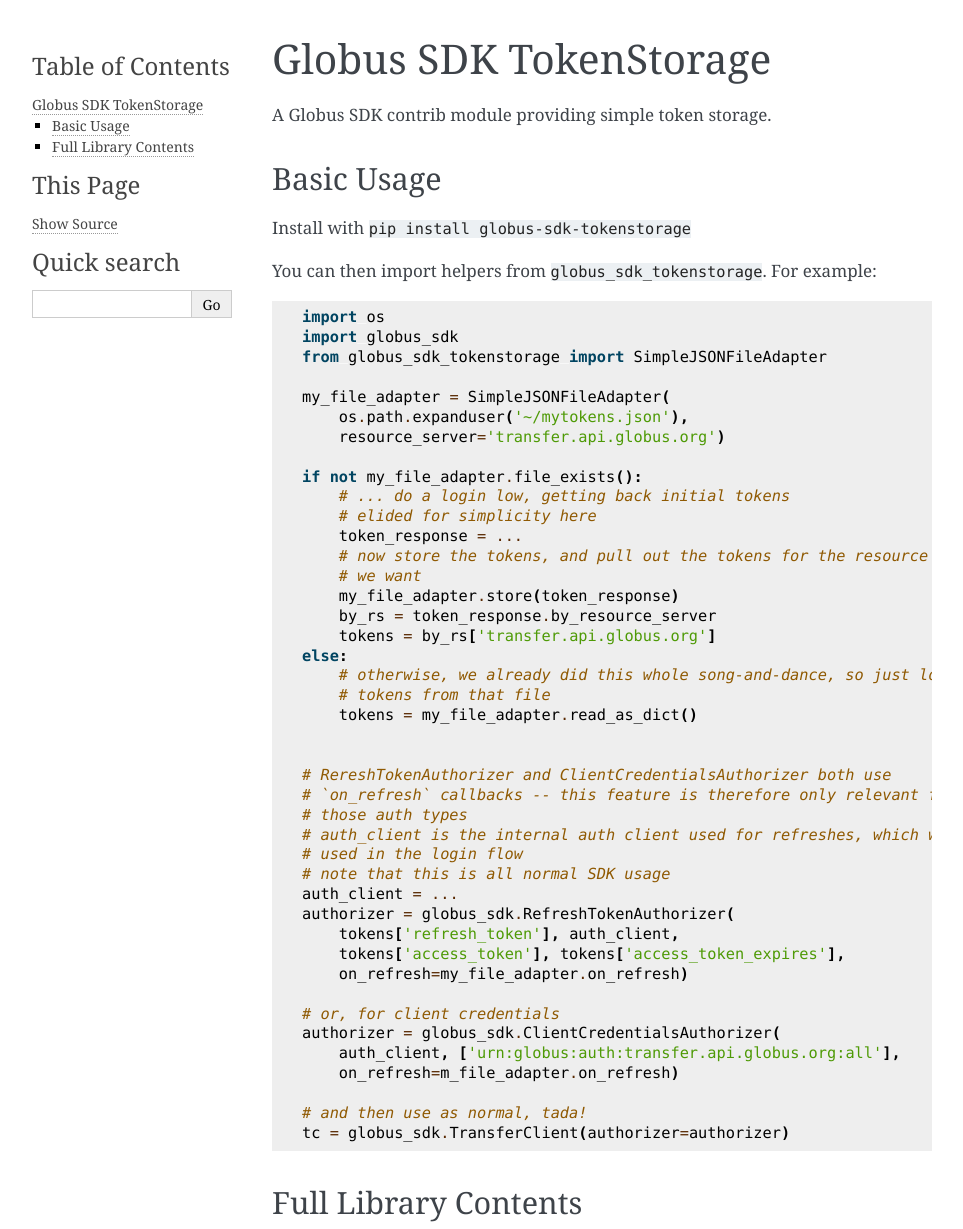
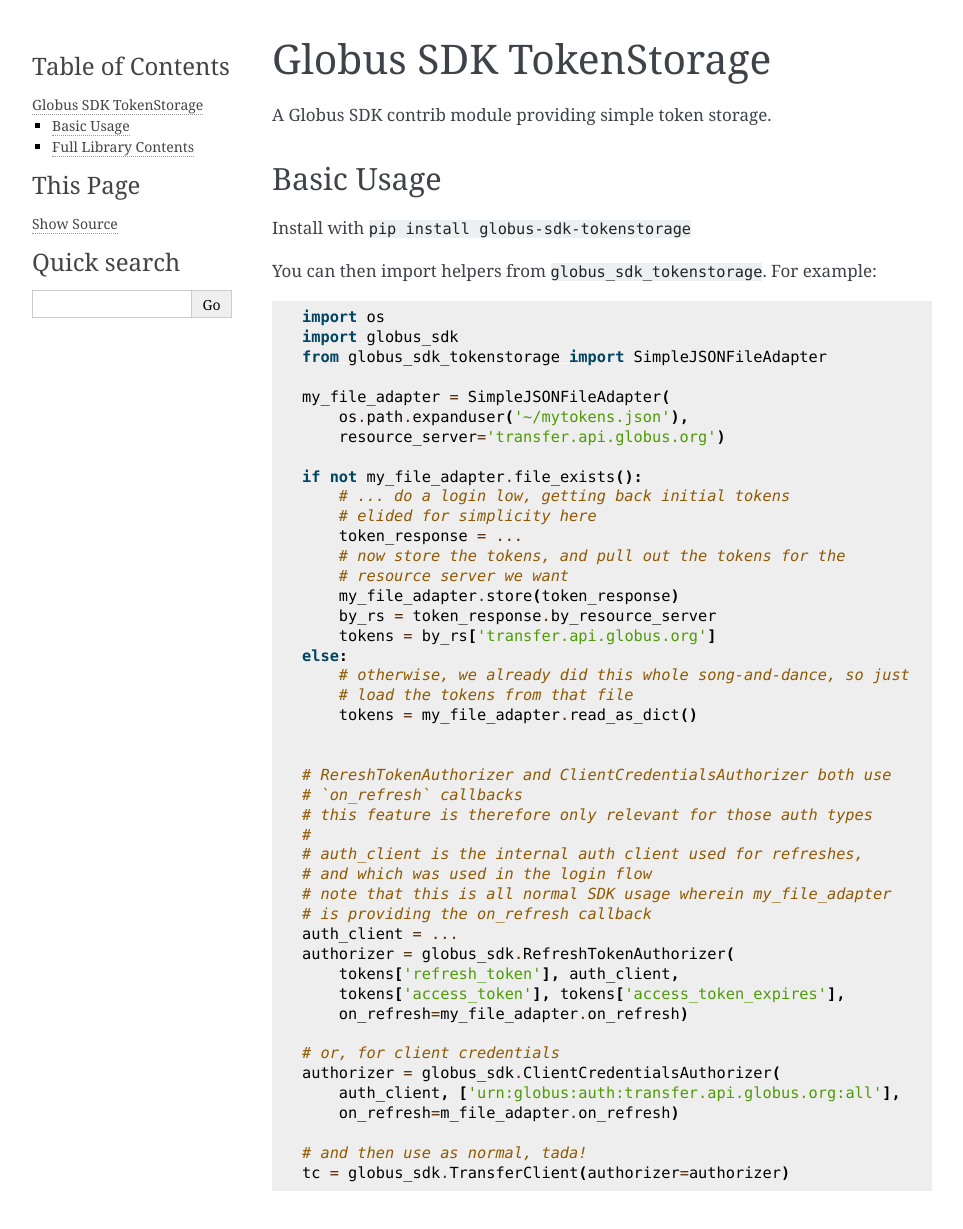
Before and after one commit to globus/globus-sdk-tokenstorage, a Sphinx documentation site: the page built from docs/index.rst, in a window 1280 px wide, cut to the strip 0-1229 px from the top of the page. Shown: the whole strip, without its empty margins (148-1111 px from the left). Built offline with Sphinx 7.4.7, drawn with Linux system fonts in a browser that asks for light colours; the version number could not be read and is left out.

Commit message:
Minor tweaks to main doc

```diff
--- a/docs/index.rst
+++ b/docs/index.rst
@@ -24,23 +24,25 @@
         # ... do a login low, getting back initial tokens
         # elided for simplicity here
         token_response = ...
-        # now store the tokens, and pull out the tokens for the resource server
-        # we want
+        # now store the tokens, and pull out the tokens for the
+        # resource server we want
         my_file_adapter.store(token_response)
         by_rs = token_response.by_resource_server
         tokens = by_rs['transfer.api.globus.org']
     else:
-        # otherwise, we already did this whole song-and-dance, so just load the
-        # tokens from that file
+        # otherwise, we already did this whole song-and-dance, so just
+        # load the tokens from that file
         tokens = my_file_adapter.read_as_dict()
 
 
     # RereshTokenAuthorizer and ClientCredentialsAuthorizer both use
-    # `on_refresh` callbacks -- this feature is therefore only relevant for
-    # those auth types
-    # auth_client is the internal auth client used for refreshes, which was
-    # used in the login flow
-    # note that this is all normal SDK usage
+    # `on_refresh` callbacks
+    # this feature is therefore only relevant for those auth types
+    #
+    # auth_client is the internal auth client used for refreshes,
+    # and which was used in the login flow
+    # note that this is all normal SDK usage wherein my_file_adapter
+    # is providing the on_refresh callback
     auth_client = ...
     authorizer = globus_sdk.RefreshTokenAuthorizer(
         tokens['refresh_token'], auth_client,
```
